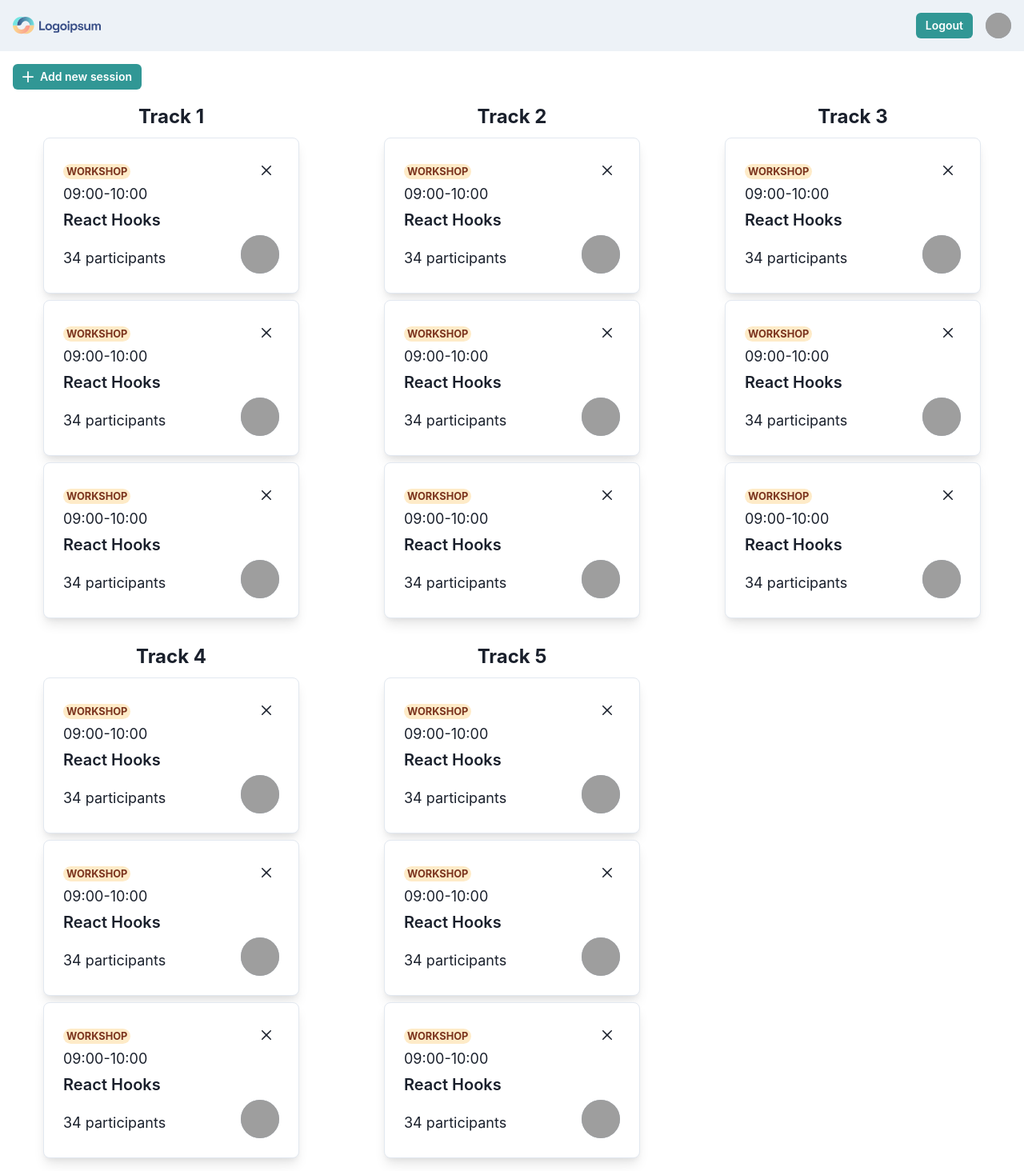
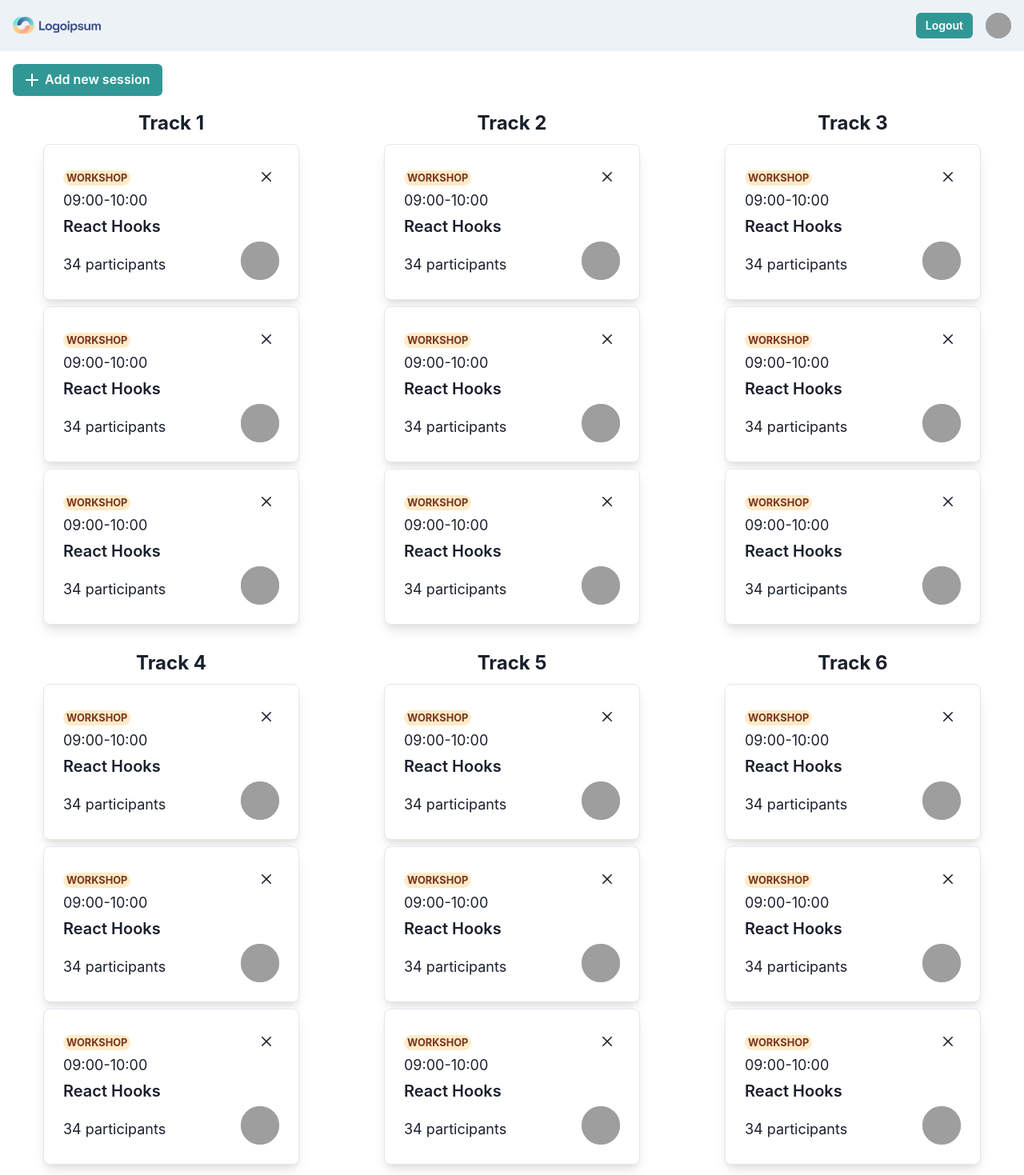
Before and after one commit to Vdf-HumansInLearning/conference-fe, a React (Create React App) app: page /dashboard in a window 1280 px wide. Shown: the top 1469 px of the page at 80% size. Built offline with nearby package versions, Linux system fonts and the light colour scheme; grey boxes are pictures that could not be loaded.

Commit message:
modified add new session button

```diff
--- a/src/components/LoginForm.js
+++ b/src/components/LoginForm.js
@@ -44,7 +44,7 @@ function LoginForm({ handleLogin }) {
             <Stack spacing={10}>
               <Button
                 onClick={handleLogin}
-                bg={"#319795"}
+                bg={"teal"}
                 color={"white"}
                 _hover={{
                   bg: "#2e8e8c",
--- a/src/components/RegisterForm.js
+++ b/src/components/RegisterForm.js
@@ -82,7 +82,7 @@ function RegisterForm({ handleRegister }) {
                 onClick={handleRegister}
                 loadingText="Submitting"
                 size="lg"
-                bg={"#319795"}
+                bg={"teal"}
                 color={"white"}
                 _hover={{
                   bg: "#2e8e8c",
--- a/src/pages/DashboardPage.js
+++ b/src/pages/DashboardPage.js
@@ -11,7 +11,7 @@ function DashboardPage() {
         <Button
           variant={"solid"}
           colorScheme={"teal"}
-          size={"sm"}
+          size={"md"}
           mr={4}
           leftIcon={<AddIcon />}
         >
@@ -54,6 +54,12 @@ function DashboardPage() {
             <CardSession />
             <CardSession />
           </VStack>
+          <VStack>
+            <h2 className="track-title">Track 6</h2>
+            <CardSession />
+            <CardSession />
+            <CardSession />
+          </VStack>
         </SimpleGrid>
       </Box>
     </>
```
